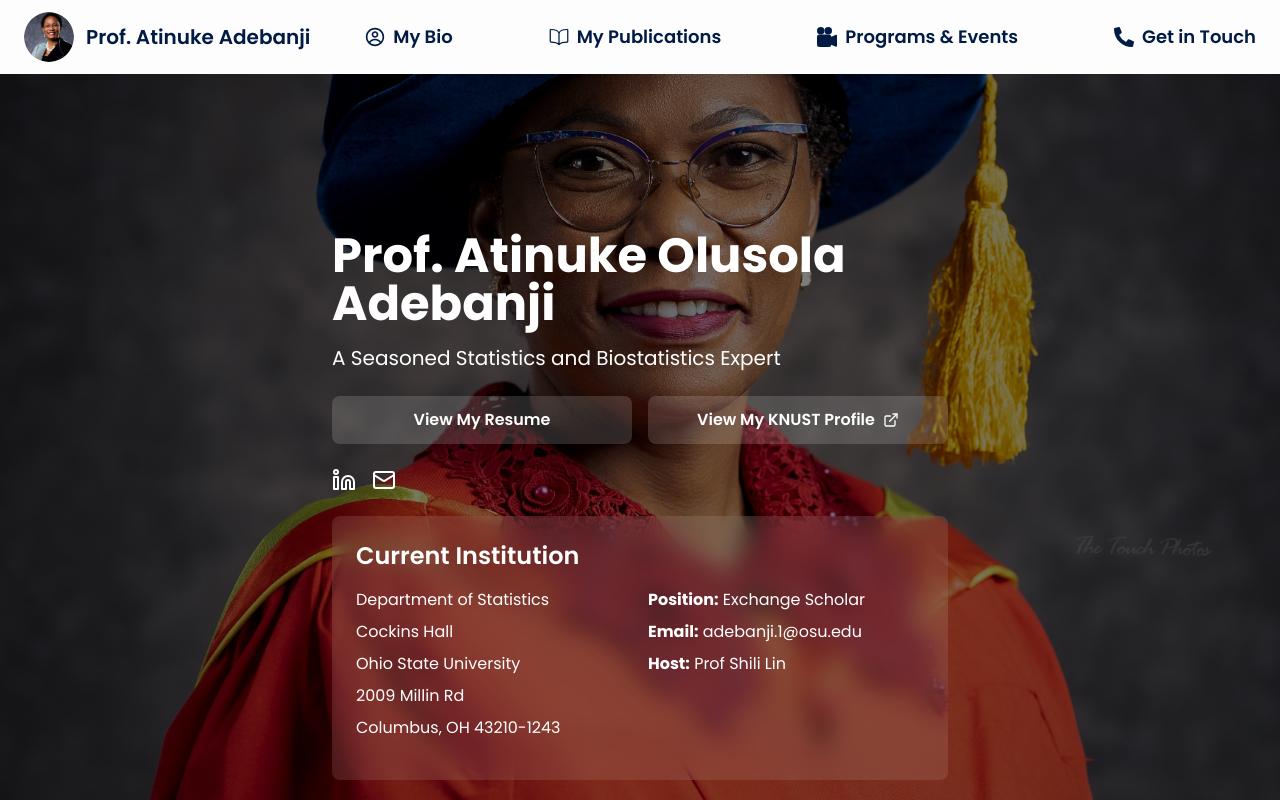
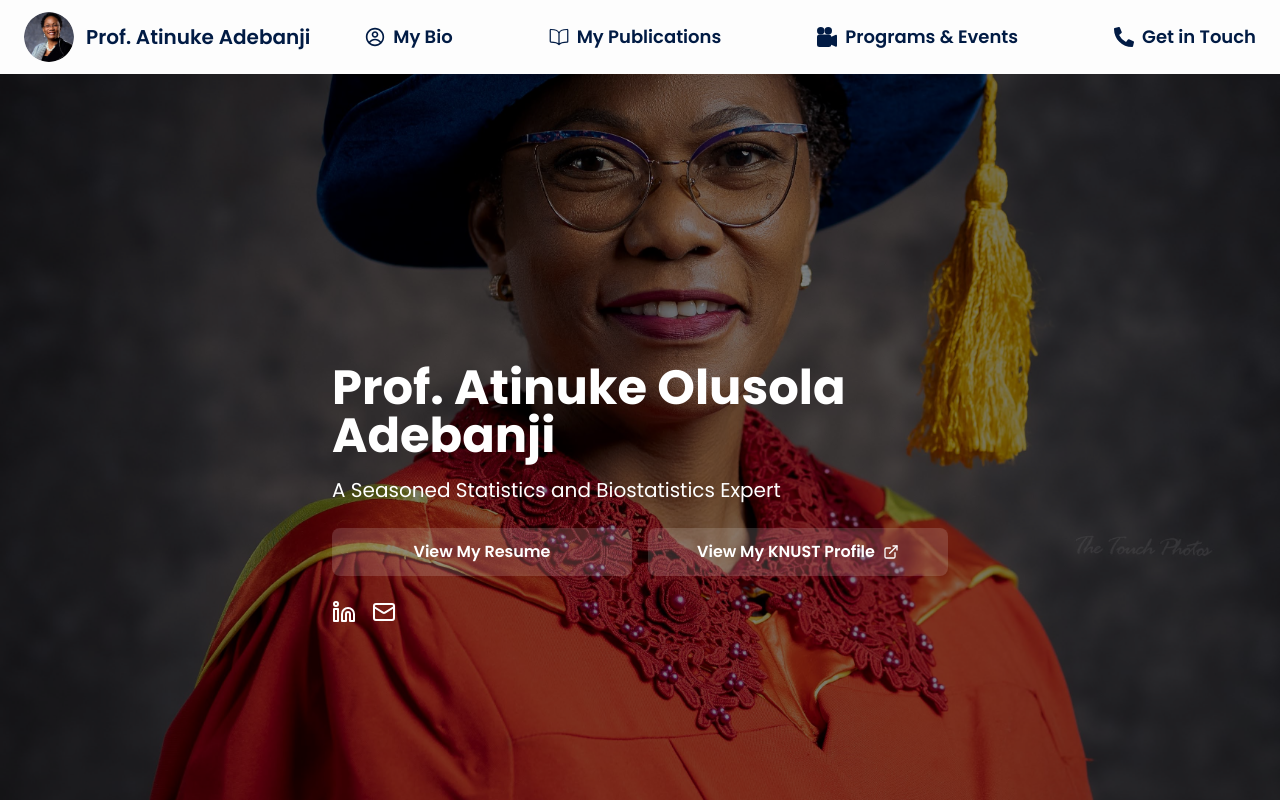
Before and after one commit to chirrylun/KNUST-HOD-Portfolio-Website, a Next.js app in the folder tinus-site/: page / in a window 1280 px wide. Shown: the top 800 px of the page. Built offline with nearby package versions, Linux system fonts and the light colour scheme.

Commit message:
Update Hero.tsx

```diff
--- a/tinus-site/src/app/components/Hero.tsx
+++ b/tinus-site/src/app/components/Hero.tsx
@@ -78,7 +78,7 @@ const Hero: React.FC = () => {
             </div>
           </motion.div>
           <motion.div
-            className="w-full md:w-1/2 mt-8 md:mt-0"
+            className="w-full hidden md:w-1/2 mt-8 md:mt-0"
             initial={{ opacity: 0, scale: 0.8 }}
             animate={{ opacity: 1, scale: 1 }}
             transition={{ duration: 0.8 }}
```
